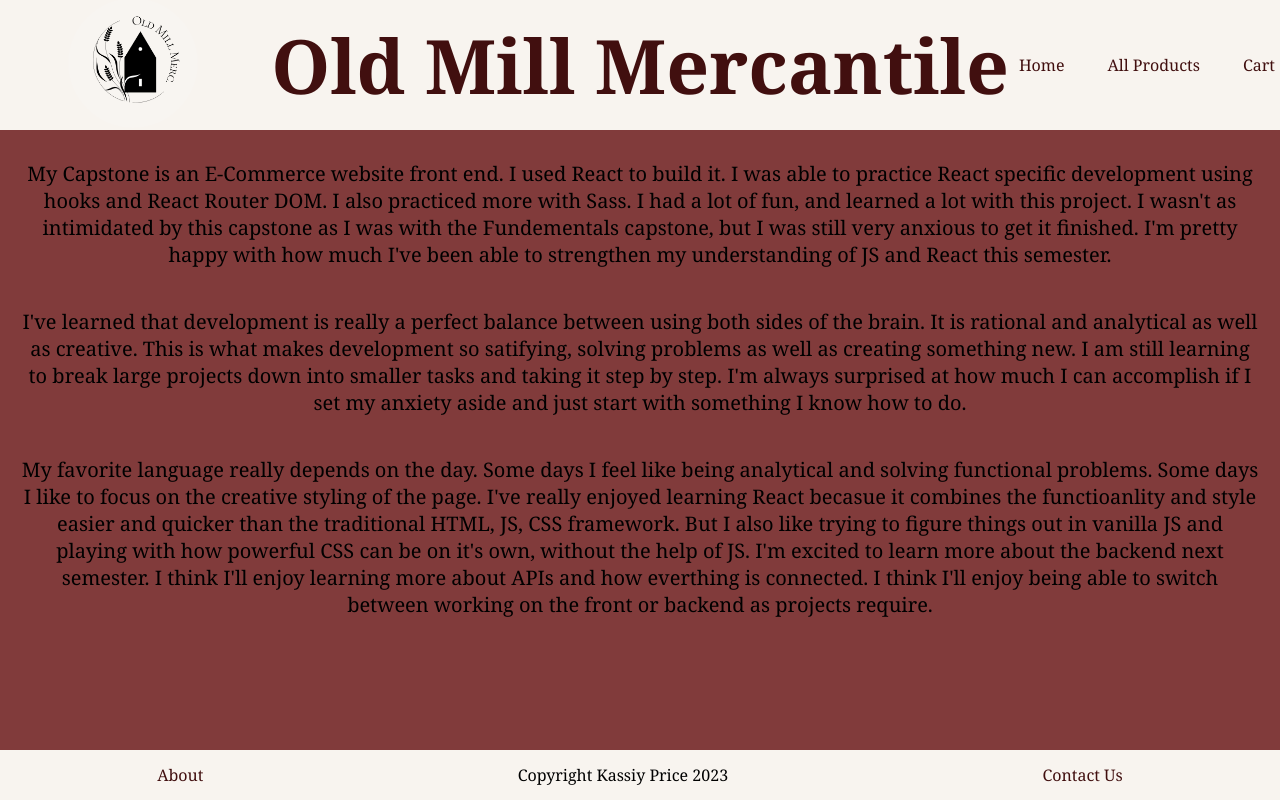
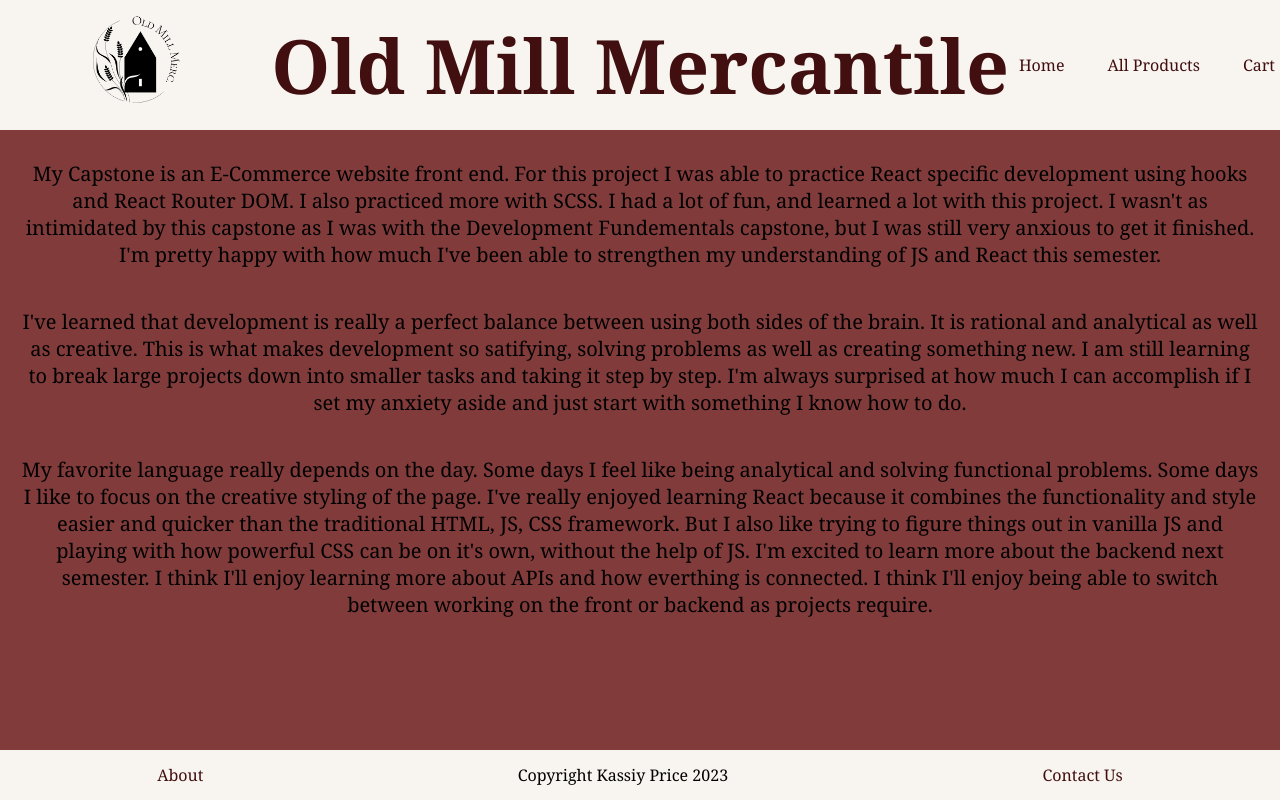
Before and after one commit to KassidyPrice/my-storefront, a React (Create React App) app: page /About in a window 1280 px wide. Built offline with nearby package versions, Linux system fonts and the light colour scheme.

Commit message:
Added unfilter, edited about

```diff
--- a/src/components/pages/About.js
+++ b/src/components/pages/About.js
@@ -6,13 +6,13 @@ export default function About() {
     <div className='about-body'>
       <Header />
       <p>
-        My Capstone is an E-Commerce website front end. I used React to build
-        it. I was able to practice React specific development using hooks and
-        React Router DOM. I also practiced more with Sass. I had a lot of fun,
-        and learned a lot with this project. I wasn't as intimidated by this
-        capstone as I was with the Fundementals capstone, but I was still very
-        anxious to get it finished. I'm pretty happy with how much I've been
-        able to strengthen my understanding of JS and React this semester.
+        My Capstone is an E-Commerce website front end. For this project I was
+        able to practice React specific development using hooks and React Router
+        DOM. I also practiced more with SCSS. I had a lot of fun, and learned a
+        lot with this project. I wasn't as intimidated by this capstone as I was
+        with the Development Fundementals capstone, but I was still very anxious
+        to get it finished. I'm pretty happy with how much I've been able to
+        strengthen my understanding of JS and React this semester.
       </p>
       <p>
         I've learned that development is really a perfect balance between using
@@ -27,7 +27,7 @@ export default function About() {
         My favorite language really depends on the day. Some days I feel like
         being analytical and solving functional problems. Some days I like to
         focus on the creative styling of the page. I've really enjoyed learning
-        React becasue it combines the functioanlity and style easier and quicker
+        React because it combines the functionality and style easier and quicker
         than the traditional HTML, JS, CSS framework. But I also like trying to
         figure things out in vanilla JS and playing with how powerful CSS can be
         on it's own, without the help of JS. I'm excited to learn more about the
--- a/src/components/pages/Cart.js
+++ b/src/components/pages/Cart.js
@@ -57,7 +57,10 @@ export default function Cart() {
           <h2>Total: ${getTotal()}</h2>
           <button
             onClick={() =>
-              alert('Thank you for shopping at Old Mill Mercentile.')
+              alert(
+                'Thank you for shopping at Old Mill Mercentile.',
+                setCart([])
+              )
             }
           >
             Checkout
--- a/src/components/pages/ProductsPage.js
+++ b/src/components/pages/ProductsPage.js
@@ -6,9 +6,15 @@ import Footer from '../parts/Fotter'
 export default function ProductPage() {
   const [product, setProduct] = useState([])
   const [selectedCategory, setSelectedCategory] = useState()
+  let filteredList = useMemo(getFilteredList, [selectedCategory, product])
+
+  // const toggleFilter = (cat) => setCategory((c) => (cat === c ? null : cat))
 
   function handleCategoryChange(event) {
-    setSelectedCategory(event.target.value)
+    setSelectedCategory(
+      event.target.value === selectedCategory ? null : event.target.value
+      // : [...prevState, event.target.value]
+    )
   }
 
   function getFilteredList() {
@@ -17,15 +23,6 @@ export default function ProductPage() {
     }
     return product.filter((item) => item.category === selectedCategory)
   }
-
-  // const getFilteredList = useEffect(() => {
-  //   if (!selectedCategory) {
-  //     return product
-  //   }
-  //   return product.filter((item) => item.category === selectedCategory)
-  // })
-
-  let filteredList = useMemo(getFilteredList, [selectedCategory, product])
 
   function renderProducts() {
     return filteredList.map((item) => {
```
Also changed, not shown: src/helpers/categories.js (added), 1 other file (tests, documents, lock files or other folders).
